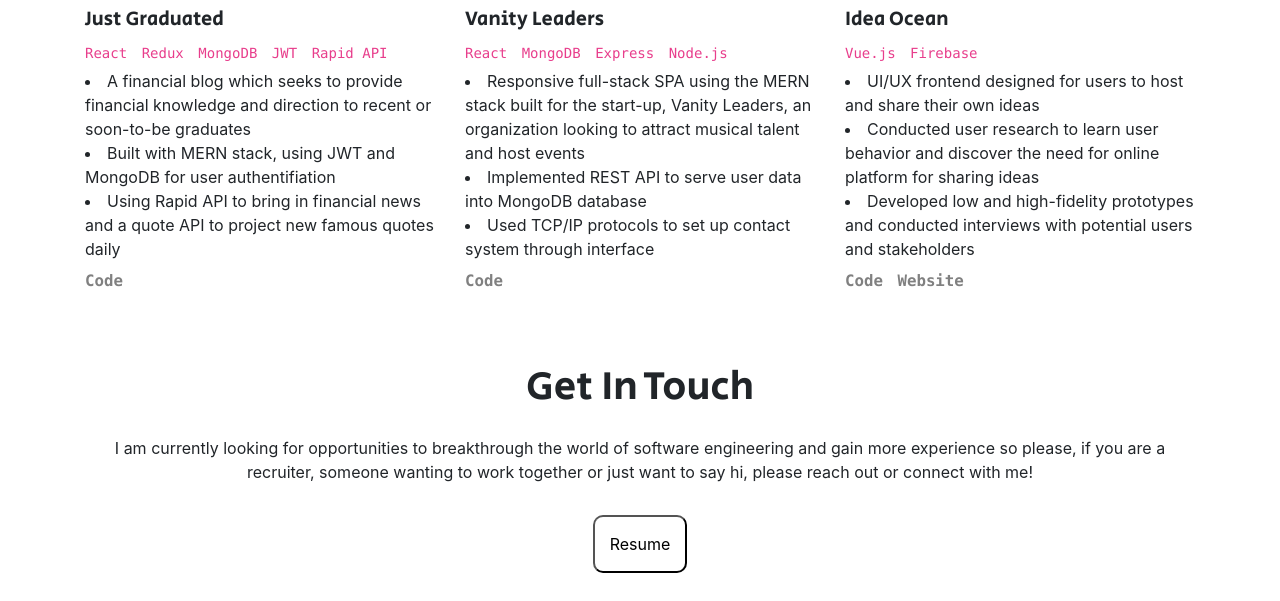
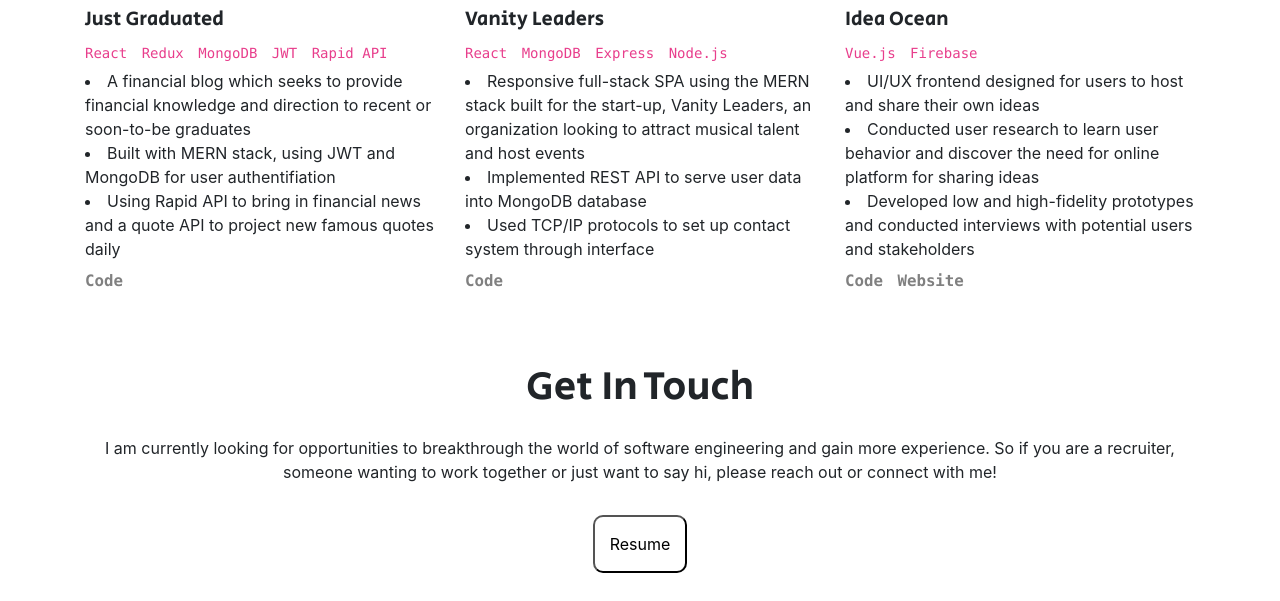
Before and after one commit to wmireku21/wmireku21.github.io, a plain HTML site: page index.html in a window 1280 px wide. Shown: the part 2396-2997 px from the top of the page. Drawn offline with nearby package versions, Linux system fonts and the light colour scheme; a script that the page names is missing.

Commit message:
Update index.html

```diff
--- a/index.html
+++ b/index.html
@@ -164,7 +164,7 @@
         <div style="text-align: center;" class="contact">
             <div style="text-align: center;" class=" container contact-list">
                 <h1 style="padding-top: 20px;">Get In Touch</h1>
-                <p id="contact-description" style="margin-top: 25px">I am currently looking for opportunities to breakthrough the world of software engineering and gain more experience so please, if you are a recruiter, someone wanting to work together or just want to say hi, please reach out or connect with me!</p>
+                <p id="contact-description" style="margin-top: 25px">I am currently looking for opportunities to breakthrough the world of software engineering and gain more experience. So if you are a recruiter, someone wanting to work together or just want to say hi, please reach out or connect with me!</p>
                 <button style="margin-top: 15px;" id="resume"><a href="SWEMireku_Resume.pdf" target="_blank">Resume</a></button>
             </div>
             <div class="icons">
```
